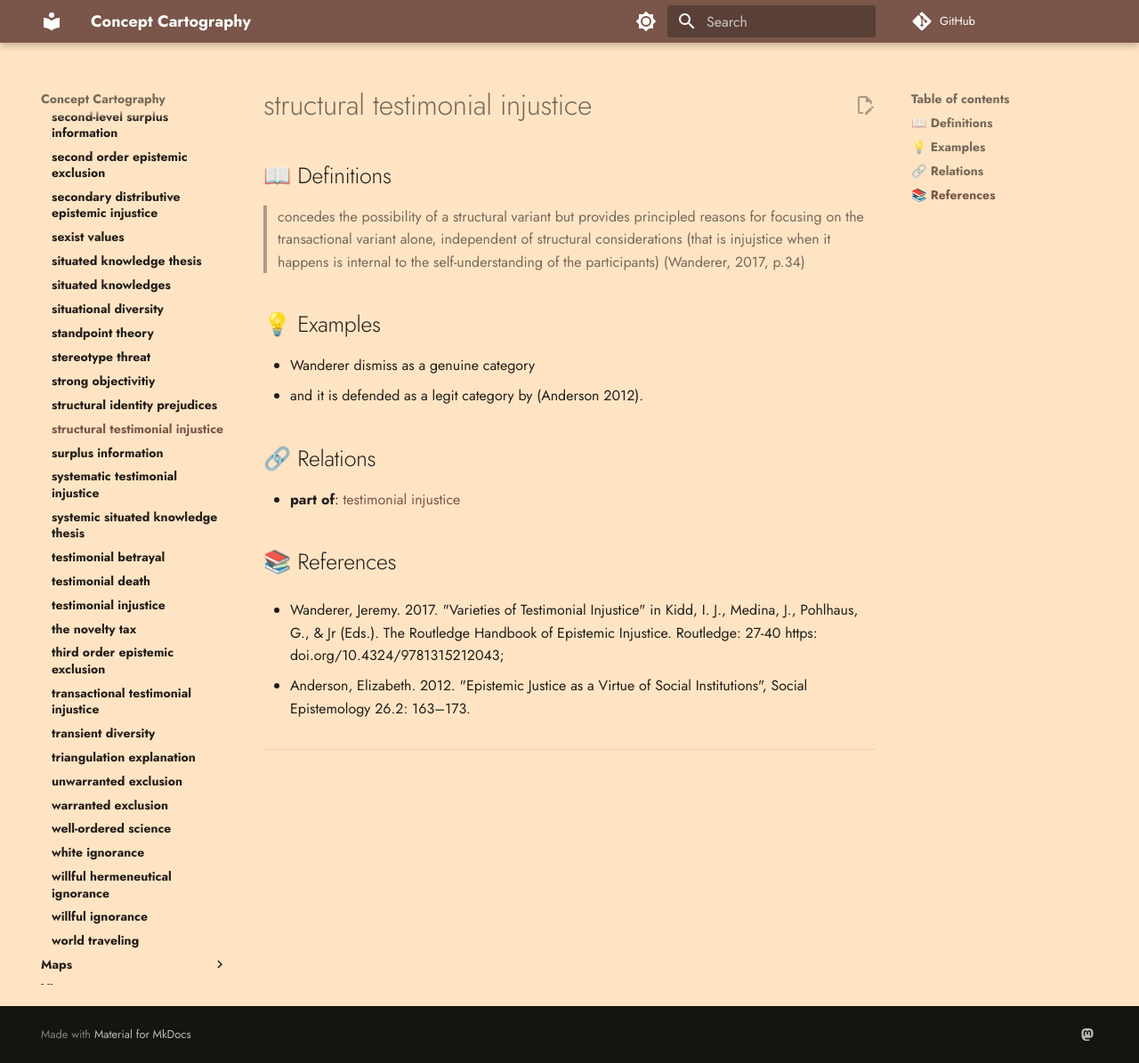
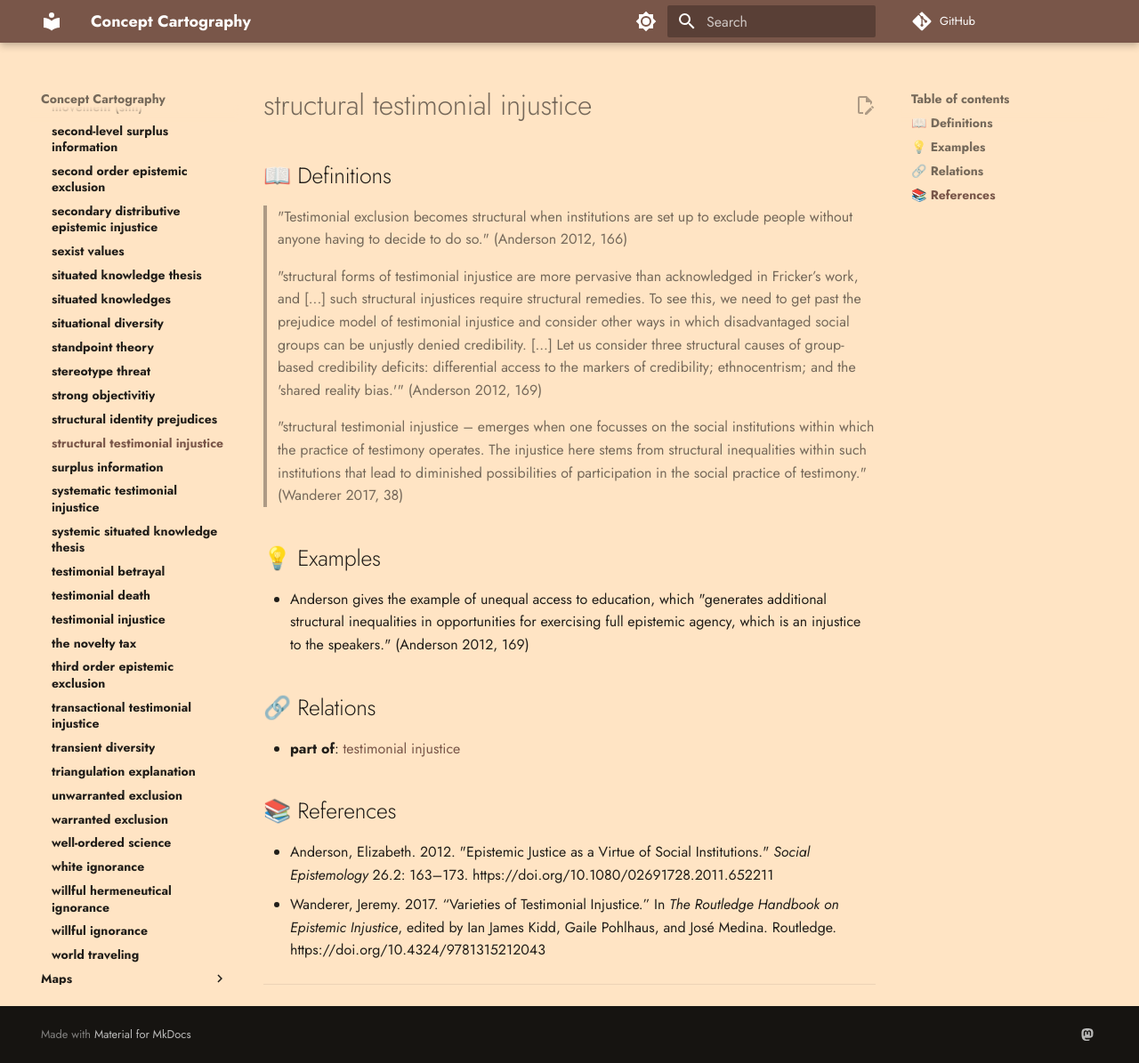
Before and after one commit to conceptcartography/conceptcartography, an MkDocs documentation site: the page built from docs/concepts/structural-testimonial-injustice.md, in a window 1280 px wide and 1195 px high. Shown: the whole window at 89% size. Built offline with MkDocs 1.6.1 and Material for MkDocs 9.7.7, drawn with Linux system fonts in a browser that asks for light colours; comment, search, counter and statistics services are not loaded; the version menu is left out.

Commit message:
Update structural-testimonial-injustice.md
added quotes for definition, added example

```diff
--- a/docs/concepts/structural-testimonial-injustice.md
+++ b/docs/concepts/structural-testimonial-injustice.md
@@ -2,12 +2,15 @@
 
 ## 📖 Definitions
 
-> concedes the possibility of a structural variant but provides principled reasons for focusing on the transactional variant alone, independent of structural considerations (that is injujstice when it happens is internal to the self-understanding of the participants) (Wanderer, 2017, p.34)
+> "Testimonial exclusion becomes structural when institutions are set up to exclude people without anyone having to decide to do so." (Anderson 2012, 166)
+
+> "structural forms of testimonial injustice are more pervasive than acknowledged in Fricker’s work, and [...] such structural injustices require structural remedies. To see this, we need to get past the prejudice model of testimonial injustice and consider other ways in which disadvantaged social groups can be unjustly denied credibility. [...] Let us consider three structural causes of group-based credibility deficits: differential access to the markers of credibility; ethnocentrism; and the 'shared reality bias.'" (Anderson 2012, 169)
+
+> "structural testimonial injustice – emerges when one focusses on the social institutions within which the practice of testimony operates. The injustice here stems from structural inequalities within such institutions that lead to diminished possibilities of participation in the social practice of testimony." (Wanderer 2017, 38)
 
 ## 💡 Examples
 
-- Wanderer dismiss as a genuine category
-- and it is defended as a legit category by (Anderson 2012).
+- Anderson gives the example of unequal access to education, which "generates additional structural inequalities in opportunities for exercising full epistemic agency, which is an injustice to the speakers." (Anderson 2012, 169)
 
 ## 🔗 Relations
 
@@ -15,9 +18,8 @@
 
 ## 📚 References
 
-- Wanderer, Jeremy. 2017. "Varieties of Testimonial Injustice" in Kidd, I. J., Medina, J., Pohlhaus, G., & Jr (Eds.). The Routledge Handbook of Epistemic Injustice. Routledge: 27-40 https: doi.org/10.4324/9781315212043;
-
-- Anderson, Elizabeth. 2012. "Epistemic Justice as a Virtue of Social Institutions", Social Epistemology 26.2: 163–173.
+- Anderson, Elizabeth. 2012. "Epistemic Justice as a Virtue of Social Institutions." _Social Epistemology_ 26.2: 163–173. https://doi.org/10.1080/02691728.2011.652211
+- Wanderer, Jeremy. 2017. “Varieties of Testimonial Injustice.” In _The Routledge Handbook on Epistemic Injustice_, edited by Ian James Kidd, Gaile Pohlhaus, and José Medina. Routledge. https://doi.org/10.4324/9781315212043
 
 ---
 
```
